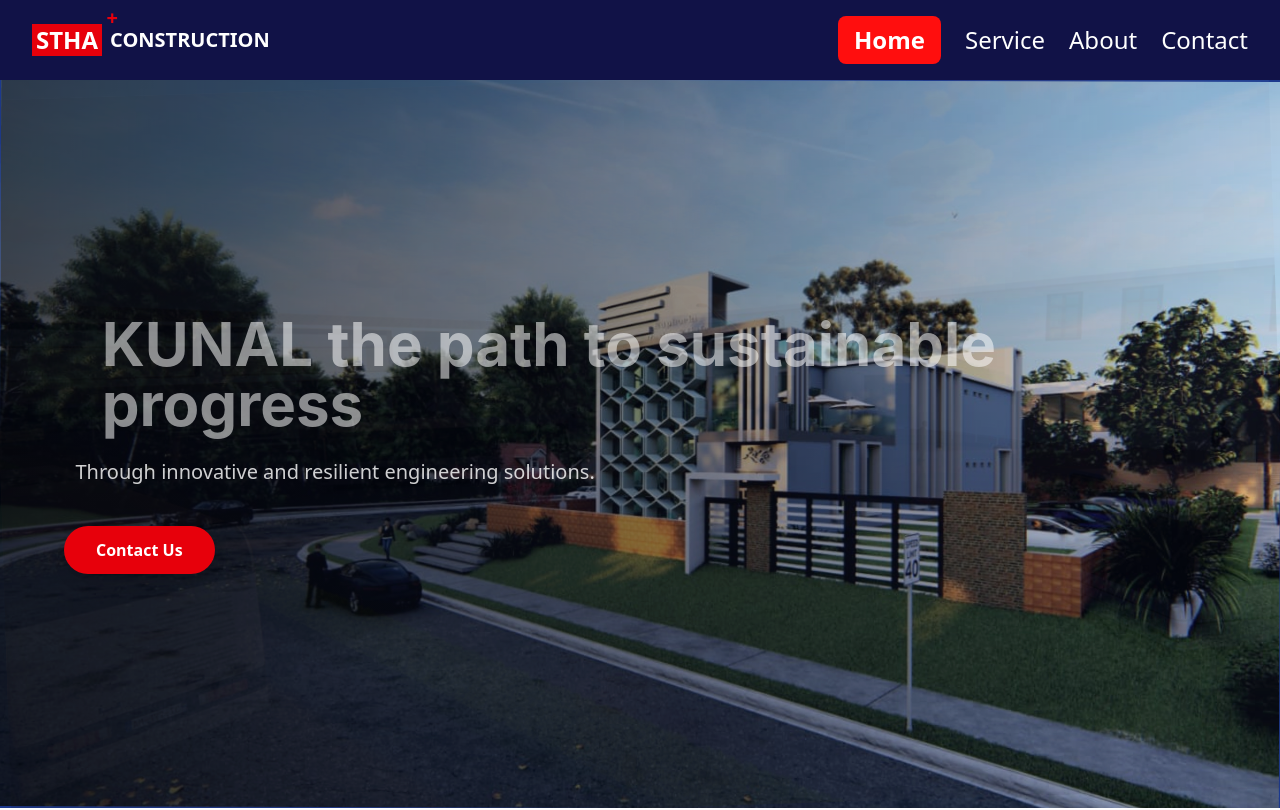
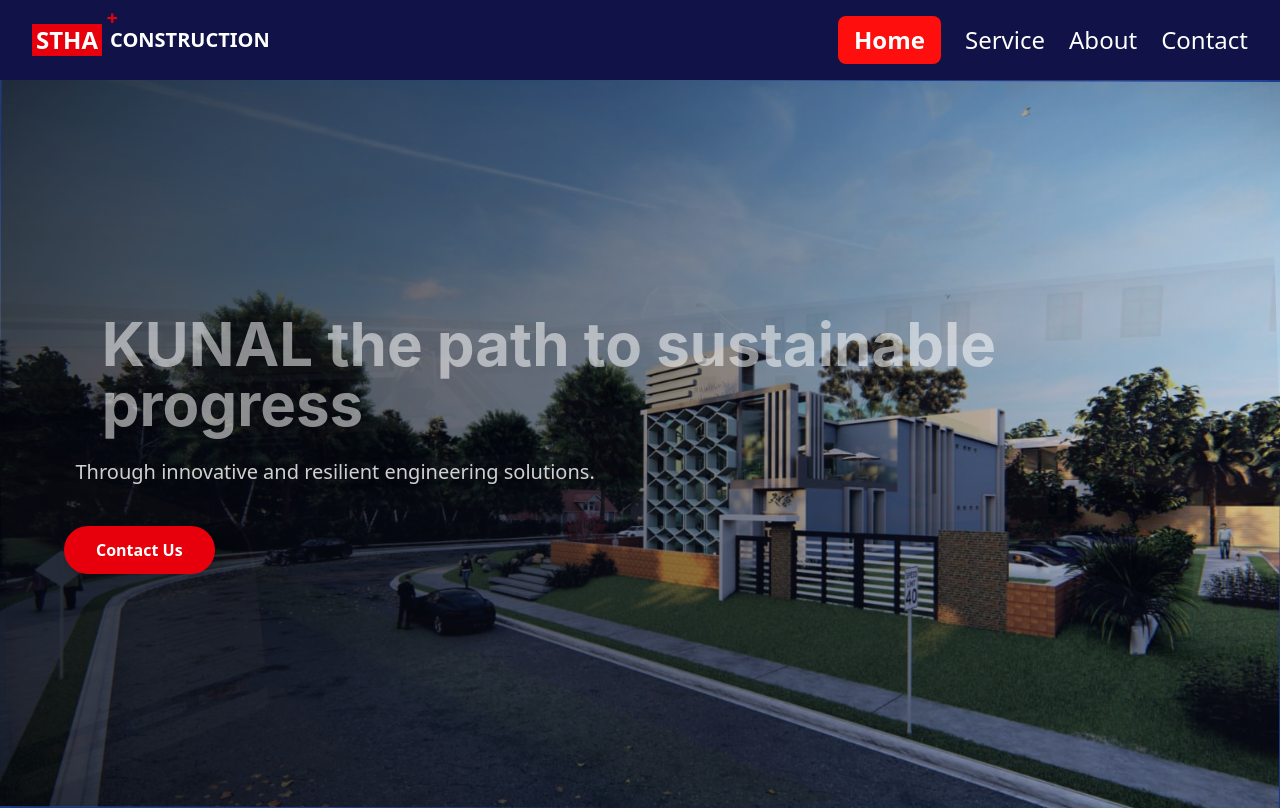
Before and after one commit to Asukumar123/STHA-CONSTRUCTION-PVT-LTD, a Next.js app: page / in a window 1280 px wide. Shown: the top 810 px of the page. Built offline with nearby package versions, Linux system fonts and the light colour scheme.

Commit message:
CHANGES BY KUNAL

```diff
--- a/Data/Home.ts
+++ b/Data/Home.ts
@@ -8,7 +8,7 @@ export interface Slide {
     {
       title: "KUNAL the path to sustainable progress",
       description: "Through innovative and resilient engineering solutions.",
-      imageUrl: "/Assets/Home.png",
+      imageUrl: "/Assets/Homepage1.jpg",
     },
     {
       title: "Advance Engineering Solution",
```
